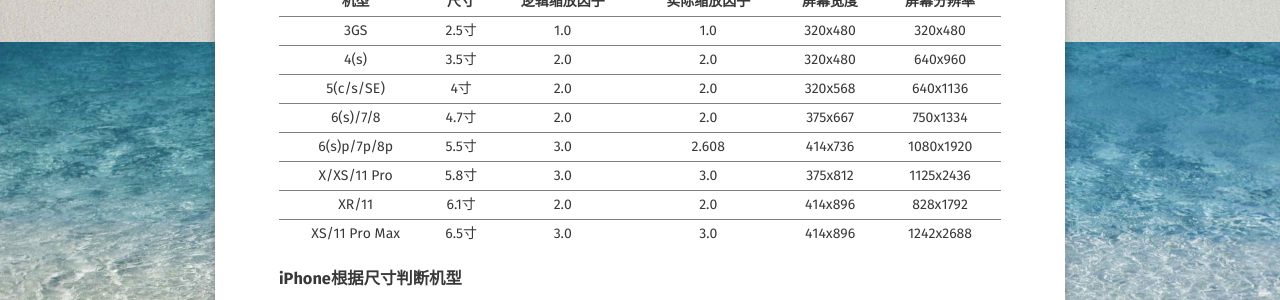
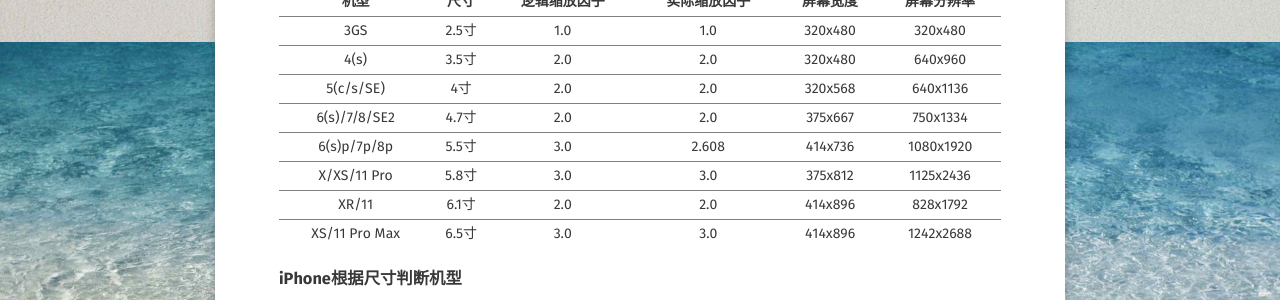
Before and after one commit to AlirioLau/alirio.blog, a Jekyll site: the page built from _posts/2019-07-27-iphone-device-size-info.md, in a window 1280 px wide and 900 px high, scrolled down 707 px. Shown: the part 151-451 px from the top of the window. Built offline with Jekyll 4.4.1, drawn with Linux system fonts in a browser that asks for light colours; some web fonts are replaced; comment, search, counter and statistics services are not loaded.

Commit message:
se2 size

```diff
--- a/_posts/2019-07-27-iphone-device-size-info.md
+++ b/_posts/2019-07-27-iphone-device-size-info.md
@@ -40,7 +40,7 @@ iOS里有两个缩放因子：一个是逻辑缩放因子（UIKit Scale factor
 |---
 | 5(c/s/SE)| 4寸     | 2.0        | 2.0        | 320x568 | 640x1136 |
 |---
-| 6(s)/7/8 | 4.7寸   | 2.0        | 2.0        | 375x667 | 750x1334 |
+| 6(s)/7/8/SE2 | 4.7寸   | 2.0        | 2.0        | 375x667 | 750x1334 |
 |---
 | 6(s)p/7p/8p| 5.5寸 | 3.0        | 2.608      | 414x736 | 1080x1920|
 |---
```
